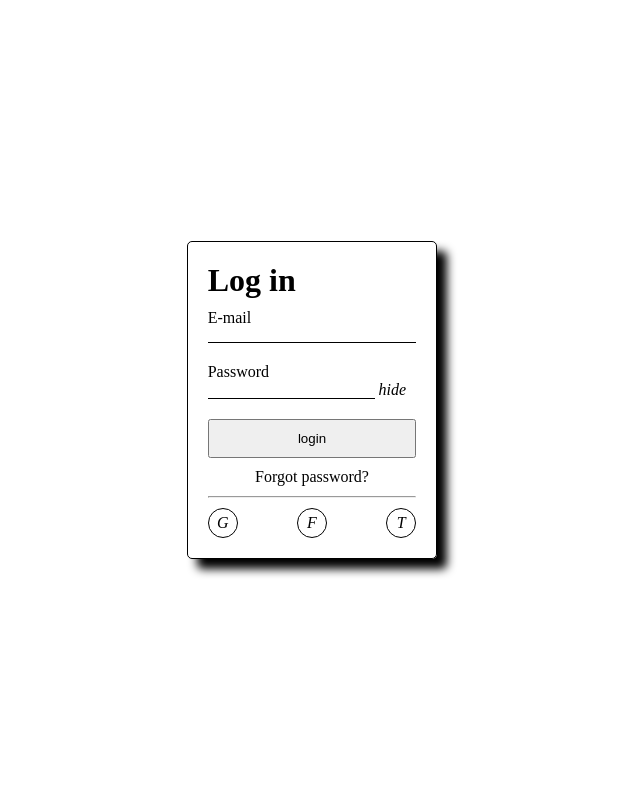
After one commit to PiyumalT/Online_Shop, a PHP site: page /login.html in a window 1280 px wide. The commit adds this page. Shown: the whole page, without its empty margins (328-968 px from the left). Run offline with PHP 8.4, Linux system fonts and the light colour scheme; style sheets or scripts are compiled from the project's sources.

Commit message:
add login page, styles, validation js

```diff
--- /dev/null
+++ b/css/login.scss
@@ -0,0 +1,57 @@
+body {
+  min-height: 100vh;
+  display: grid;
+  place-items: center;
+  form {
+    border: 1px solid black;
+    padding: 20px;
+    border-radius: 5px;
+    box-shadow: black 10px 10px 10px;
+    h1 {
+      margin-bottom: 10px;
+    }
+    label, input {
+      display: block;
+      width: 100%;
+    }
+    .password-field {
+      input {
+        display: inline-block;
+        width: 80%;
+      }
+    }
+    .error-text {
+      color: red;
+      margin-bottom: 20px;
+    }
+    input, input:focus {
+      border-bottom: 1px solid black;
+    }
+    #login-btn {
+      width: 100%;
+      padding: 10px;
+      margin-bottom: 10px;
+    }
+    .ps-forgot {
+      text-align: center;
+    }
+    hr {
+      margin: 10px 0;
+    }
+    .social-links {
+      display: flex;
+      align-items: center;
+      justify-content: space-between;
+      i {
+        cursor: pointer;
+        border: 1px solid black;
+        display: flex;
+        align-items: center;
+        justify-content: center;
+        width: 30px;
+        height: 30px;
+        border-radius: 50vw;
+      }
+    }
+  }
+}
--- /dev/null
+++ b/css/reset.css
@@ -0,0 +1,17 @@
+* {
+  margin: 0;
+  padding: 0;
+  box-sizing: border-box;
+}
+a {
+  text-decoration: none;
+  color: black;
+  cursor: pointer;
+}
+:empty:not(img, picture, svg, input, button, hr){
+  display: none;
+}
+input, input:active, input:focus, input:target {
+  outline: none;
+  border: none;
+}
--- /dev/null
+++ b/js/declare_items.js
@@ -0,0 +1,5 @@
+const passwordField = document.getElementById("password");
+const emailField = document.getElementById("email");
+const passwordErrorText = document.querySelector(".password-field .error-text");
+const emailErrorText = document.querySelector(".email-field .error-text");
+const passwordShowHiddenBtn = document.getElementById("password-hide-show");
--- /dev/null
+++ b/js/email-validation.js
@@ -0,0 +1,19 @@
+const emailPattern  = /[a-zA-Z0-9._+-]+@[a-zA-Z0-9 -]+\.[a-z]{2,}/g;
+emailField.addEventListener("input", ()=>{
+    const email = emailField.value;
+    let goodEmail = true;
+    emailErrorText.style.color = "red";
+    if (email.length < 8) {
+        emailErrorText.innerHTML = "email is too short";
+        goodEmail = false;
+    }
+    if (!email.match(emailPattern)) {
+        emailErrorText.innerHTML = "email is not valid.";
+        goodEmail = false;
+    }
+    if (goodEmail) {
+        emailErrorText.style.color = "green";
+        emailErrorText.innerHTML = "email accepted.";
+    }
+
+});
--- /dev/null
+++ b/js/password-show-hide.js
@@ -0,0 +1,12 @@
+passwordShowHiddenBtn.addEventListener("click", ()=>{
+    if (passwordShowHiddenBtn.dataset.psHidden === "false") {
+        passwordShowHiddenBtn.dataset.psHidden = "true";
+        passwordShowHiddenBtn.innerText = "hide";
+        passwordField.type = "text";
+    } else {
+        passwordShowHiddenBtn.dataset.psHidden = "false";
+        passwordShowHiddenBtn.innerText = "view";
+        passwordField.type = "password";
+    }
+    // console.log(passwordShowHiddenBtn.dataset.psHidden);
+});
--- /dev/null
+++ b/js/password-validation.js
@@ -0,0 +1,34 @@
+let upperCaseLetters = /[A-Z]/g;
+let numbers = /[0-9]/g;
+let lowerCaseLetters = /[a-z]/g;
+passwordField.addEventListener("input", ()=>{
+    const password = passwordField.value;
+    let goodPassword = true;
+    passwordErrorText.style.color = "red";
+    if (password.length < 8) {
+        // console.log(password)
+     passwordErrorText.innerHTML = "password is too short";
+     goodPassword = false;
+    }
+    if (!password.match(lowerCaseLetters)) {
+        passwordErrorText.innerHTML = "add lower case letter/s.";
+        goodPassword = false;
+    }
+    if (!password.match(upperCaseLetters)) {
+        passwordErrorText.innerHTML = "add upper case letter/s.";
+        goodPassword = false;
+    }
+    if (!password.match(numbers)) {
+        passwordErrorText.innerHTML = "add number/s.";
+        goodPassword = false
+    }
+    if (!password) {
+        passwordErrorText.innerHTML += "password cannot be empty";
+        goodPassword = false
+    }
+    if (goodPassword) {
+        passwordErrorText.style.color = "green";
+        passwordErrorText.innerHTML = "password accepted.";
+    }
+
+});
--- /dev/null
+++ b/login.html
@@ -0,0 +1,39 @@
+<!doctype html>
+<html lang="en">
+<head>
+    <meta charset="UTF-8">
+    <meta name="viewport"
+          content="width=device-width, user-scalable=no, initial-scale=1.0, maximum-scale=1.0, minimum-scale=1.0">
+    <meta http-equiv="X-UA-Compatible" content="ie=edge">
+    <title>Log In</title>
+    <link rel="stylesheet" href="css/reset.css">
+    <link rel="stylesheet" href="css/login.css">
+</head>
+<body>
+<form action="#" class="login-form">
+    <h1>Log in</h1>
+    <div class="email-field"><label for="email">E-mail</label>
+        <input title="" pattern="[a-zA-Z0-9._+-]+@[a-zA-Z0-9 -]+\.[a-z]{2,}" type="email" name="email" id="email">
+        <div class="error-text"> </div>
+    </div>
+    <div class="password-field">
+        <label for="password">Password</label>
+        <input title=""  pattern="[a-zA-Z0-9]{8,20}" type="password" name="password" id="password">
+        <i id="password-hide-show" data-ps-hidden="true">hide</i><!--//todo - add icon from fontawesome-->
+        <div class="error-text"> </div>
+    </div>
+    <button id="login-btn" type="submit">login</button>
+    <div class="ps-forgot"><a href="#">Forgot password?</a></div>
+    <hr>
+    <div class="social-links">
+        <i>G</i><!--//todo - add icon from fontawesome-->
+        <i>F</i><!--//todo - add icon from fontawesome-->
+        <i>T</i><!--//todo - add icon from fontawesome-->
+    </div>
+</form>
+<script src="js/declare_items.js"></script>
+<script src="js/password-show-hide.js"></script>
+<script src="js/password-validation.js"></script>
+<script src="js/email-validation.js"></script>
+</body>
+</html>
--- a/otp_get.php
+++ b/otp_get.php
@@ -1,6 +1,6 @@
 <html>
     <head>
-    <link rel="stylesheet" type="text/css" href="style2.css">
+    <link rel="stylesheet" type="text/css" href="css/style2.css">
     </head>
     <body>
         <?php
--- a/register_2.php
+++ b/register_2.php
@@ -1,6 +1,6 @@
 <html>
   <head>
-    <link rel="stylesheet" type="text/css" href="style2.css">
+    <link rel="stylesheet" type="text/css" href="css/style2.css">
   </head>
   <body>
     <?php
@@ -13,7 +13,7 @@
       $sql_email="select email from users where email='$email'";
       $result_email = mysqli_query($connect,$sql_email);
       if (mysqli_num_rows($result_email) > 0) {
-        $error_email="Email Already exisit";
+        $error_email="Email Already exist";
         $email_already=true;
         echo $error_email;
         header("Location:".$_SERVER['PHP_SELF']."?error=".$error_email);
@@ -37,7 +37,7 @@
         $error_email=$_REQUEST['error'];
       }
       else{
-        $error_email="";
+        $error_email=""; // same as line 11
       }
     //HTML file for register form
     ?>
```
Also changed, not shown: css/style2.css (added, +26 -0 lines), style2.css (deleted, +0 -26 lines).
